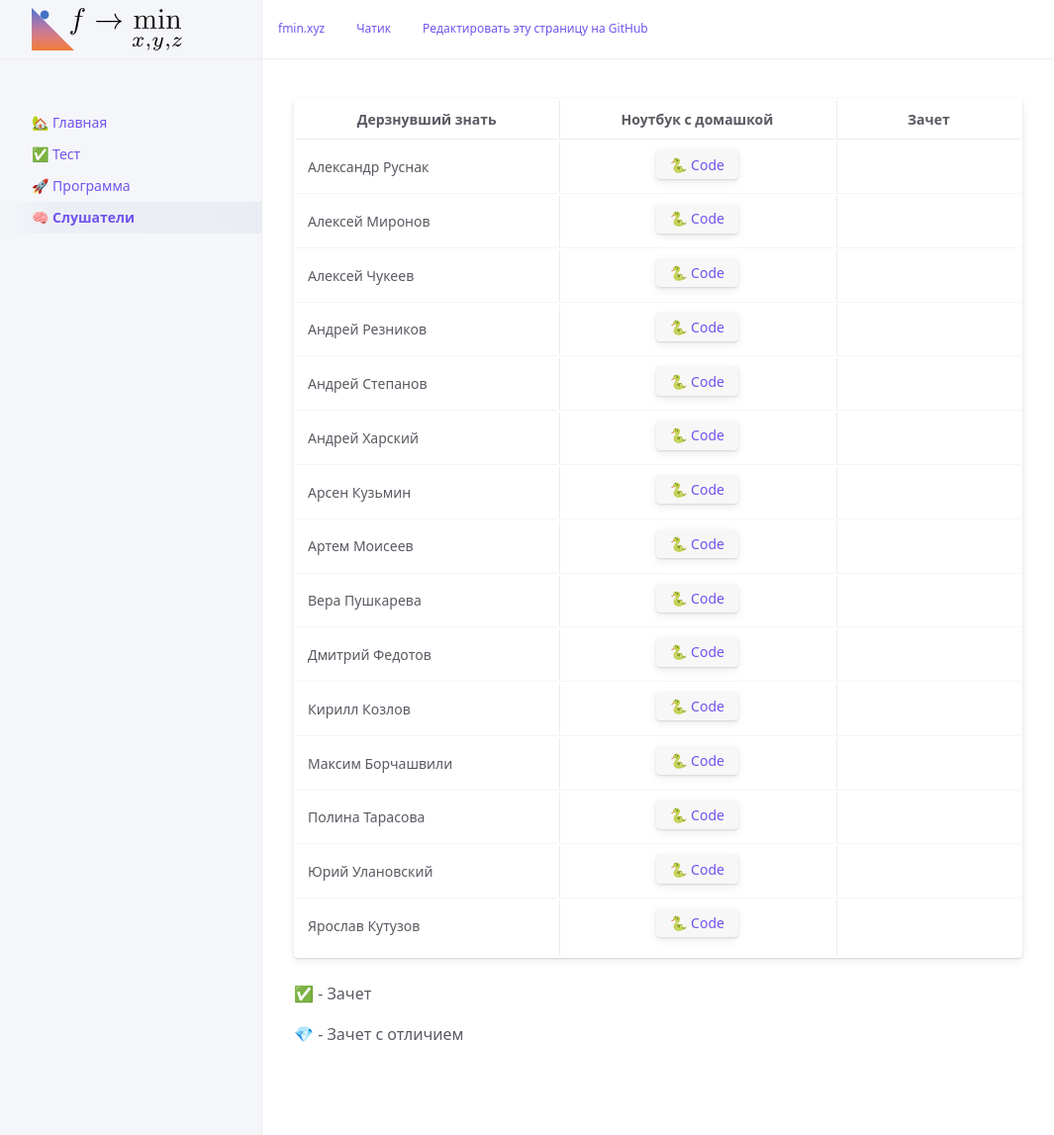
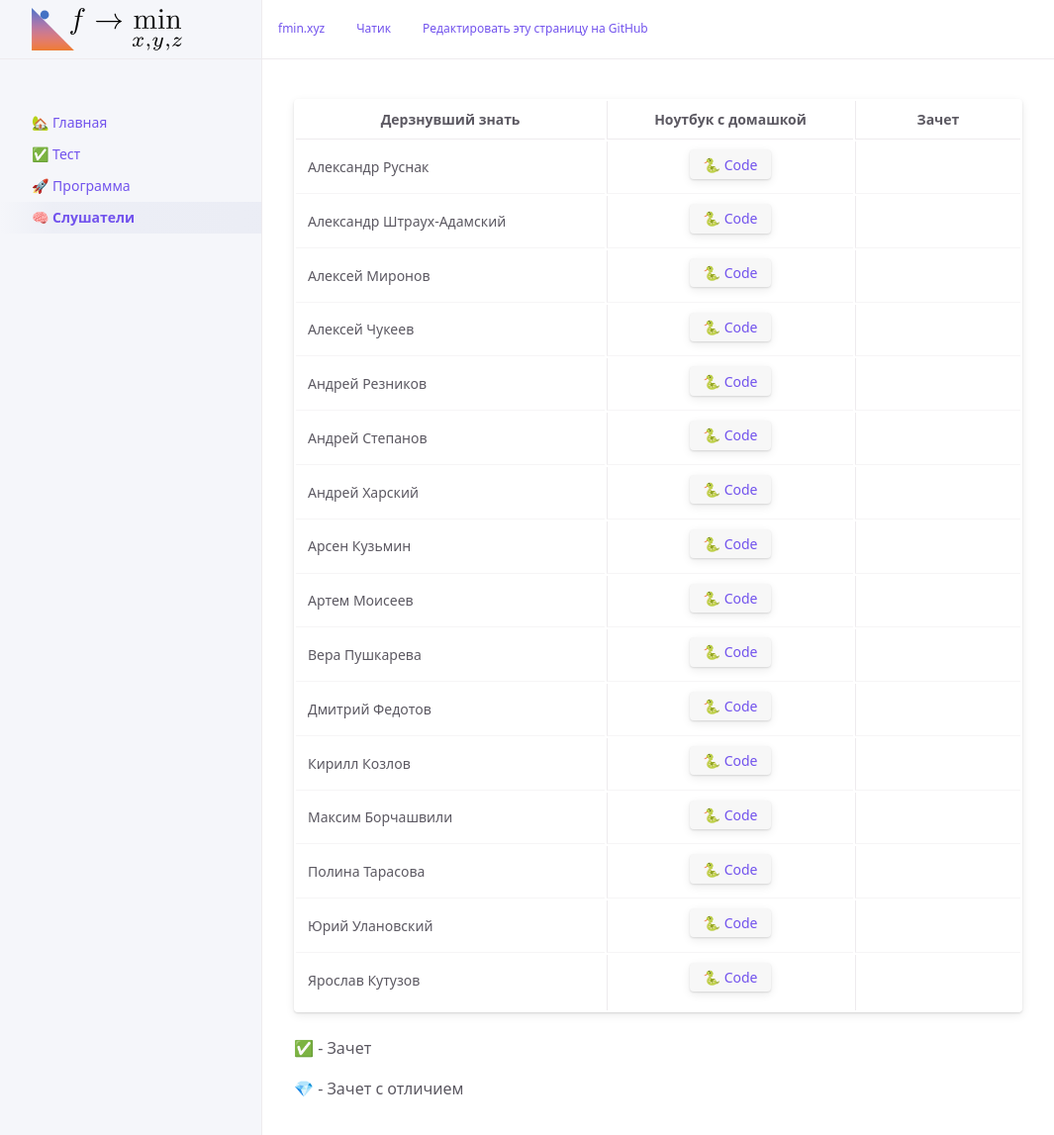
Before and after one commit to MerkulovDaniil/sber235, a Jekyll site: the page built from students.md, in a window 1280 px wide and 1162 px high. Shown: the top 1147 px of the window at 99% size, without its empty margins (107-1172 px from the left). Built offline with Jekyll 4.4.1, drawn with Linux system fonts in a browser that asks for light colours; our own code applies the rules of GitHub Pages for plain Markdown files; a script that is not in the unit is left out.

Commit message:
Update students.md

```diff
--- a/students.md
+++ b/students.md
@@ -6,6 +6,7 @@ nav_order: 4
 | Дерзнувший знать     | Ноутбук с домашкой | Зачет |
 |----------------------|:------------------:|:---:|
 | Александр Руснак    | [🐍 Code](https://colab.research.google.com/drive/1qeZndWD3o_EwuEOlDAuaoUuD-qYUk_5Q?usp=sharing){: .btn } | |
+| Александр Штраух-Адамский | [🐍 Code](https://colab.research.google.com/drive/1zReyZLJmyENaQDwtWdXhHh231G2F7CCe?usp=sharing){: .btn } | |
 | Алексей Миронов    | [🐍 Code](https://colab.research.google.com/drive/1kThfp72T1qg2uHqcIWDM_EKaC74srFYg?usp=share_link){: .btn } | |
 | Алексей Чукеев   | [🐍 Code](https://colab.research.google.com/drive/1YDV-qnK6ui7Wv0Xu_OAsRP2hgUaIWJT2?usp=share_link){: .btn } | |
 | Андрей Резников    | [🐍 Code](https://colab.research.google.com/drive/1DNhPX0WBbCglyWMF7BejZNo1WmQnqO3r?usp=sharing){: .btn } | |
```
